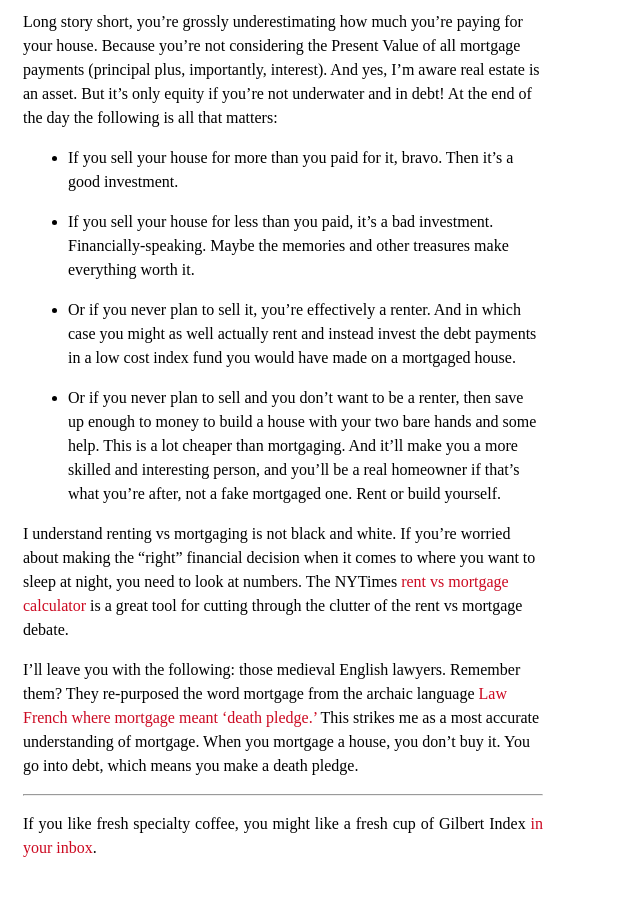
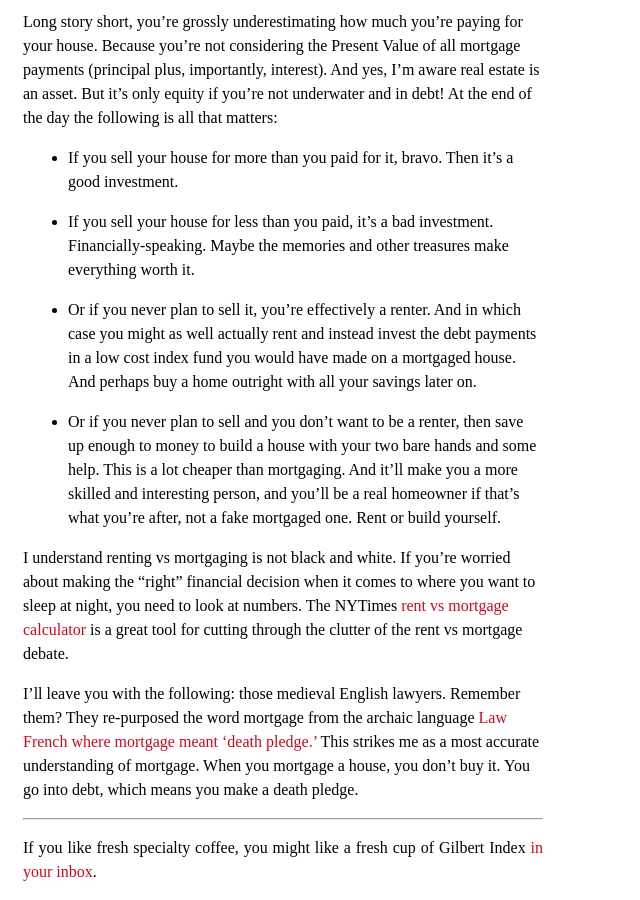
Before and after one commit to danilosierrac/gilbert-index, a Jekyll site: the page built from _posts/2017-03-06-mortgage-is-debt.md, in a window 1280 px wide and 900 px high, scrolled down 1959 px. Shown: the whole window, without its empty margins (0-640 px from the left). Built offline with Jekyll 4.4.1, drawn with Linux system fonts in a browser that asks for light colours; before the commit the page ends 2835 px from its top, so only the background shows below that.

Commit message:
article: Edited Mortgage is Debt

```diff
--- a/_posts/2017-03-06-mortgage-is-debt.md
+++ b/_posts/2017-03-06-mortgage-is-debt.md
@@ -51,7 +51,7 @@ Long story short, you're grossly underestimating how much you're paying for your
 
 * If you sell your house for less than you paid, it's a bad investment. Financially-speaking. Maybe the memories and other treasures make everything worth it.
 
-* Or if you never plan to sell it, you're effectively a renter. And in which case you might as well actually rent and instead invest the debt payments in a low cost index fund you would have made on a mortgaged house.
+* Or if you never plan to sell it, you're effectively a renter. And in which case you might as well actually rent and instead invest the debt payments in a low cost index fund you would have made on a mortgaged house. And perhaps buy a home outright with all your savings later on.
 
 * Or if you never plan to sell and you don't want to be a renter, then save up enough to money to build a house with your two bare hands and some help. This is a lot cheaper than mortgaging. And it’ll make you a more skilled and interesting person, and you’ll be a real homeowner if that’s what you’re after, not a fake mortgaged one. Rent or build yourself.
 
```
